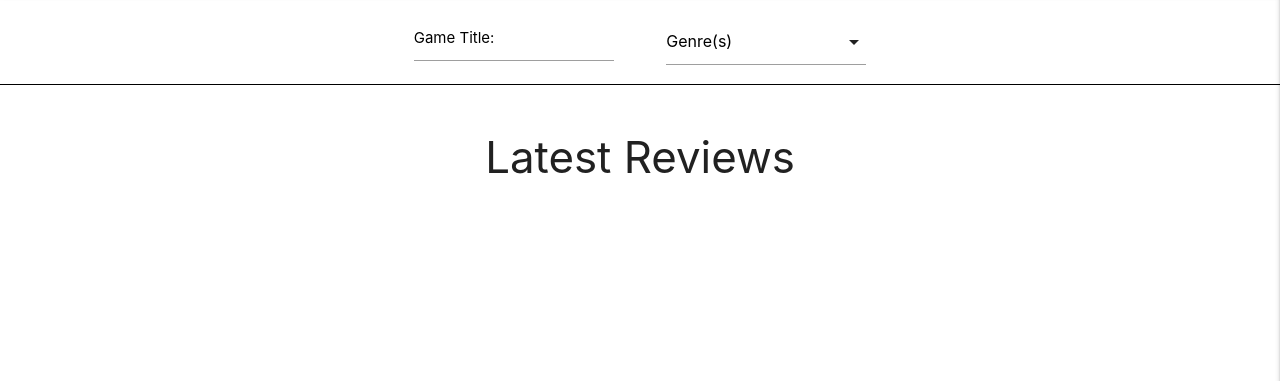
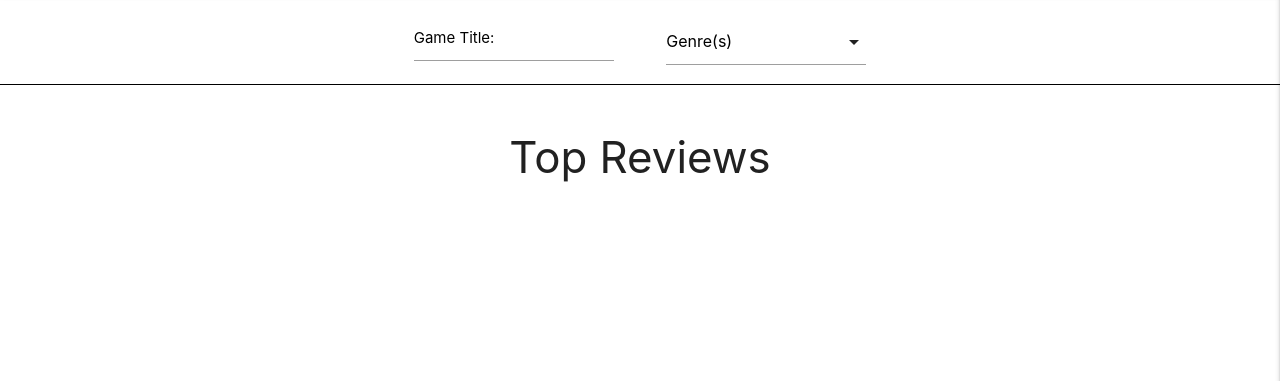
Before and after one commit to lavadax/Halliday-Games, a Flask app: page /search in a window 1280 px wide. Shown: the part 69-450 px from the top of the page. Run offline with Flask 2, Linux system fonts and the light colour scheme; data that the repository does not hold is empty; some libraries are stand-ins or nearby versions.

Commit message:
Update header

```diff
--- a/templates/reviews.html
+++ b/templates/reviews.html
@@ -2,7 +2,8 @@
 {% block content %}
     {% block search %}
     {% endblock %}
-    <h3 class="center-align">Latest Reviews</h3>
+    <h3 class="center-align">{% block header %}Latest Reviews{% endblock %}
+    </h3>
     {% if reviews|length > 0 %}
         <div class="row">
             {% for review in reviews %}
--- a/templates/search.html
+++ b/templates/search.html
@@ -19,3 +19,6 @@
         </div>
     </div>
 {% endblock %}
+{% block header %}
+Top Reviews
+{% endblock %}
```
